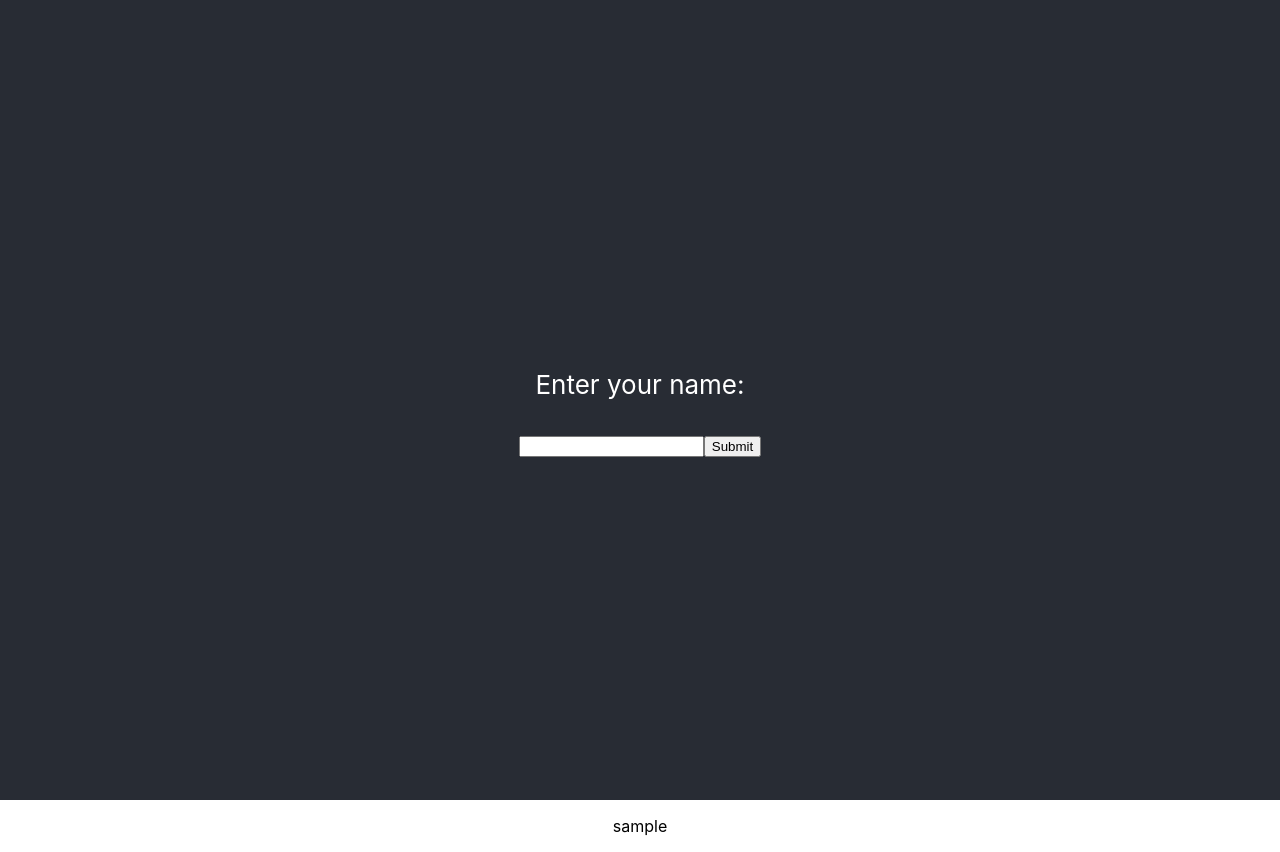
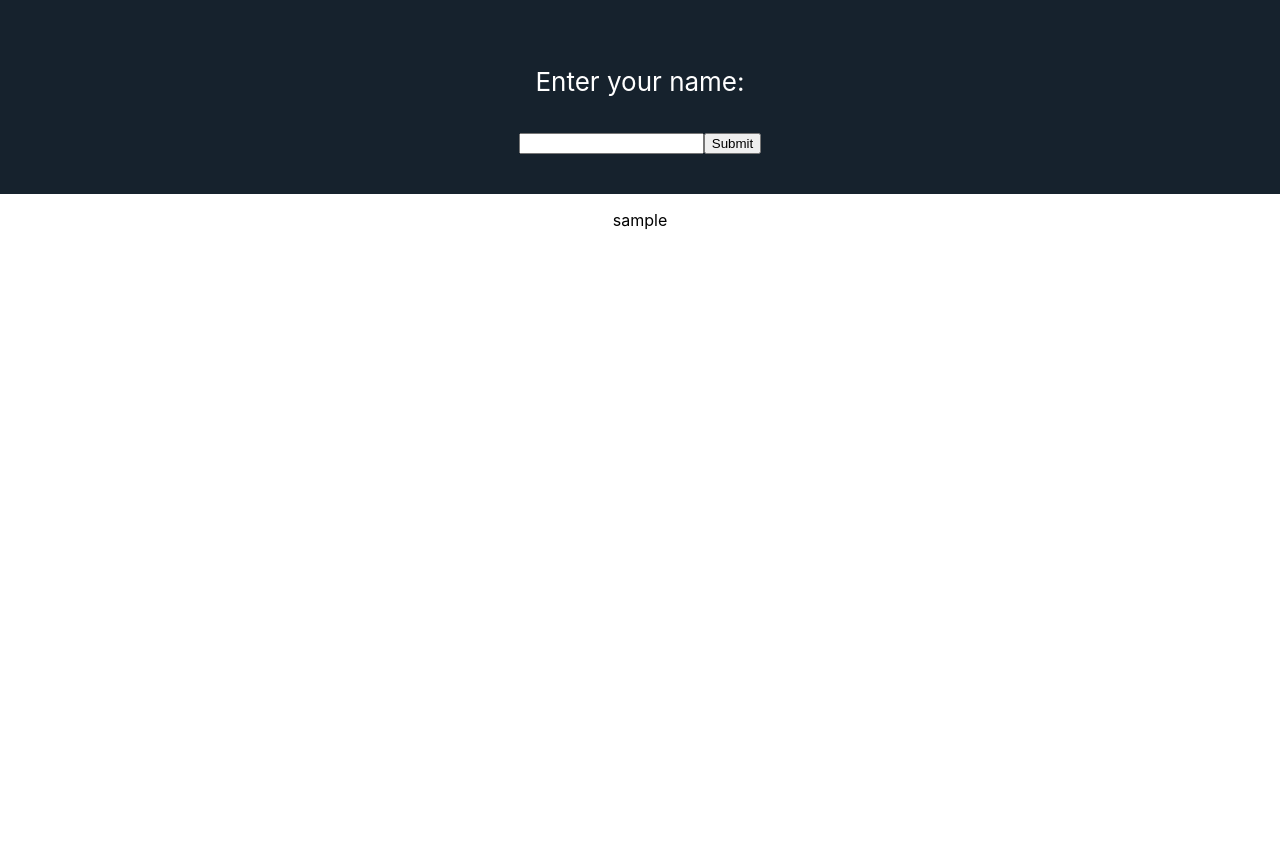
Before and after one commit to M-Loyola/react-final-exam, a React (Create React App) app in the folder react-final-exam/: page / in a window 1280 px wide. After the commit the page ends 800 px from the top, so only its background shows below. Built offline with nearby package versions, Linux system fonts and the light colour scheme.

Commit message:
(REACT-EXAM): Modify css of App component

```diff
--- a/react-final-exam/src/App.css
+++ b/react-final-exam/src/App.css
@@ -14,14 +14,14 @@
 }
 
 .App-header {
-  background-color: #282c34;
-  min-height: 100vh;
+  background-color: #16222d;
   display: flex;
   flex-direction: column;
   align-items: center;
   justify-content: center;
   font-size: calc(10px + 2vmin);
   color: white;
+  padding: 5vh;
 }
 
 .App-link {
```
